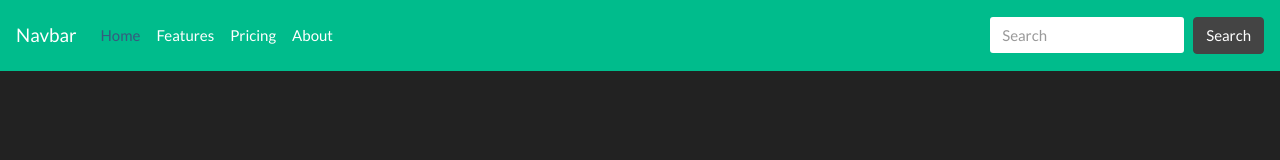
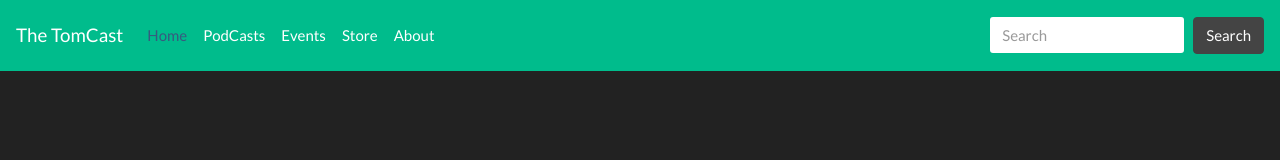
Before and after one commit to tanickel1/thetomcast, a plain HTML site: page index.html in a window 1280 px wide. Drawn offline with nearby package versions, Linux system fonts and the light colour scheme.

Commit message:
minor changes to nav bar

```diff
--- a/index.html
+++ b/index.html
@@ -8,7 +8,7 @@
   </head>
   <body>
     <nav class="navbar navbar-expand-lg navbar-dark bg-dark">
-      <a class="navbar-brand" href="#">Navbar</a>
+      <a class="navbar-brand" href="#">The TomCast</a>
       <button class="navbar-toggler" type="button" data-toggle="collapse" data-target="#navbarColor02" aria-controls="navbarColor02" aria-expanded="false" aria-label="Toggle navigation" style="">
         <span class="navbar-toggler-icon"></span>
       </button>
@@ -16,13 +16,16 @@
       <div class="collapse navbar-collapse" id="navbarColor02">
         <ul class="navbar-nav mr-auto">
           <li class="nav-item active">
-            <a class="nav-link" href="#">Home <span class="sr-only">(current)</span></a>
+            <a class="nav-link" href="#">Home<span class="sr-only">(current)</span></a>
           </li>
           <li class="nav-item">
-            <a class="nav-link" href="#">Features</a>
+            <a class="nav-link" href="#">PodCasts</a>
           </li>
           <li class="nav-item">
-            <a class="nav-link" href="#">Pricing</a>
+            <a class="nav-link" href="#">Events</a>
+          </li>
+          <li class="nav-item">
+            <a class="nav-link" href="#">Store</a>
           </li>
           <li class="nav-item">
             <a class="nav-link" href="#">About</a>
```
